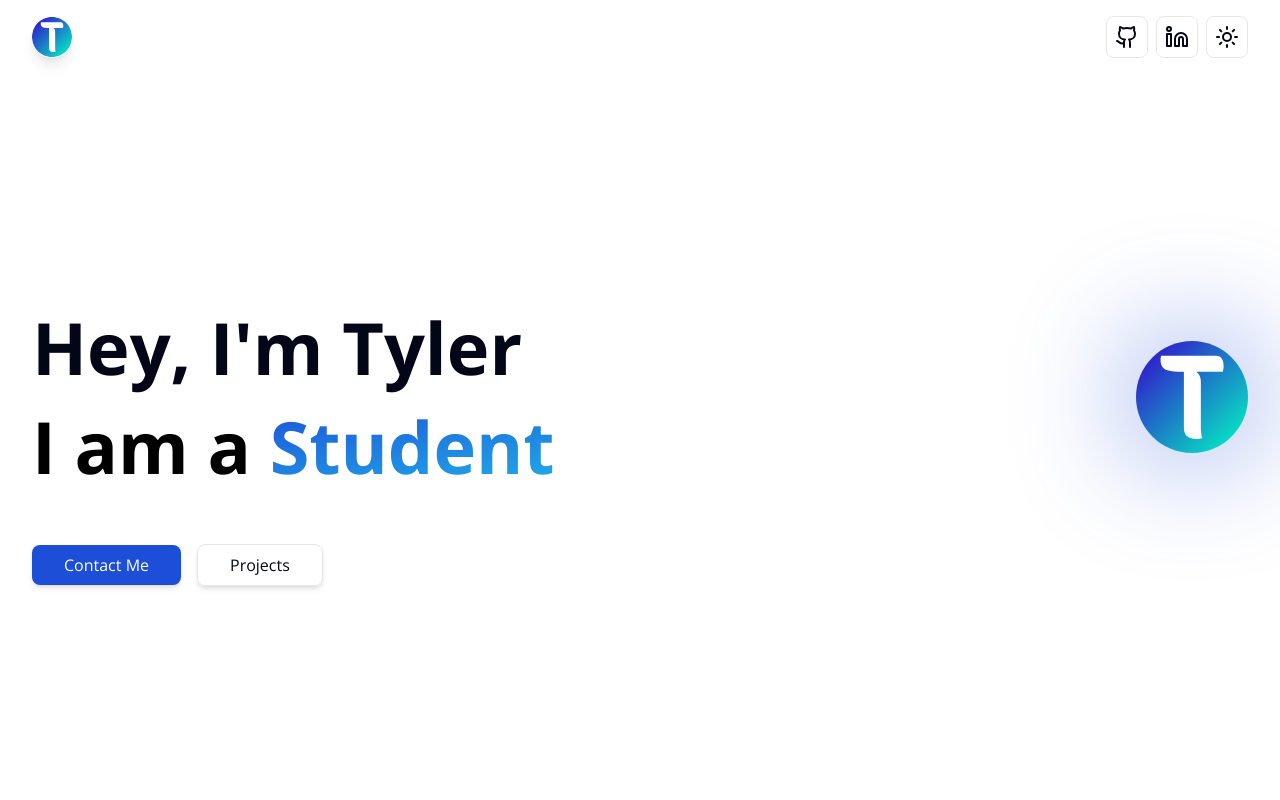
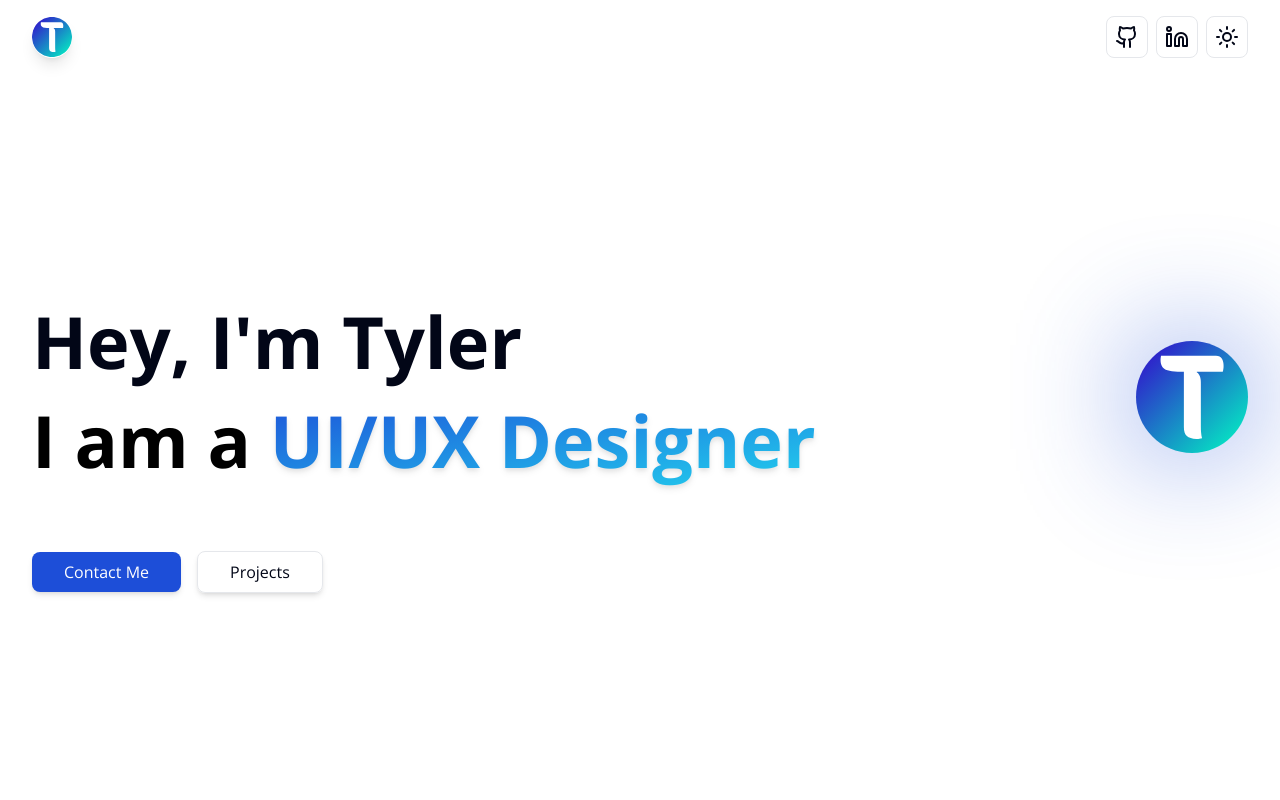
Before and after one commit to TylerGennaro/portfolio_v3, a Next.js app: page / in a window 1280 px wide. Shown: the top 800 px of the page. Built offline with nearby package versions, Linux system fonts and the light colour scheme.

Commit message:
Added new entries to SlotText component, fixed inconsistent swipe pos

```diff
--- a/src/components/SlotText.tsx
+++ b/src/components/SlotText.tsx
@@ -4,6 +4,8 @@ import { useEffect, useRef, useState } from 'react';
 
 const entries = [
 	'Web Developer',
+	'UI/UX Designer',
+	'Programmer',
 	'Student',
 	'Soccer Player',
 	'Puppy Lover',
@@ -13,6 +15,9 @@ const entries = [
 export default function SlotText() {
 	const [index, setIndex] = useState(1);
 	const spinnerRef = useRef<HTMLDivElement>(null);
+	const entryRef = useRef<HTMLSpanElement>(null);
+
+	const MARGIN_BOTTOM = 16;
 
 	const setSpinnerTransition = (value: string) => {
 		if (spinnerRef.current) {
@@ -21,14 +26,20 @@ export default function SlotText() {
 	};
 	const setSpinnerTransform = (value: number) => {
 		if (spinnerRef.current) {
-			spinnerRef.current.style.transform = `translateY(${value}%)`;
+			if (value !== 0) {
+				spinnerRef.current.style.transform = `translateY(${
+					value - index * MARGIN_BOTTOM
+				}px`;
+			} else {
+				spinnerRef.current.style.transform = 'translateY(0)';
+			}
 		}
 	};
 
 	useEffect(() => {
 		const interval = setInterval(() => {
 			if (spinnerRef.current) {
-				setSpinnerTransform(index * -103);
+				setSpinnerTransform(index * -entryRef.current!.clientHeight);
 				setIndex((prev) => (prev + 1) % (entries.length + 1));
 				if (index === entries.length) {
 					setIndex(1);
@@ -50,20 +61,23 @@ export default function SlotText() {
 		return () => clearInterval(interval);
 	}, [index]);
 	return (
-		<div className='inline-flex h-24 overflow-hidden'>
+		<div className='inline-flex h-28 overflow-hidden'>
 			<div
-				className='inline-flex flex-col transition duration-500'
+				className='inline-flex flex-col transition duration-500 [&>span]:mb-4'
 				ref={spinnerRef}
 			>
 				{entries.map((entry, i) => (
 					<span
-						className='bg-gradient-to-br from-primary to-secondary bg-clip-text text-transparent'
+						className='bg-gradient-to-br from-primary to-secondary bg-clip-text text-transparent drop-shadow-md'
 						key={i}
 					>
 						{entry}
 					</span>
 				))}
-				<span className='bg-gradient-to-br from-primary to-secondary bg-clip-text text-transparent'>
+				<span
+					className='bg-gradient-to-br from-primary to-secondary bg-clip-text text-transparent drop-shadow-md'
+					ref={entryRef}
+				>
 					{entries[0]}
 				</span>
 			</div>
```
